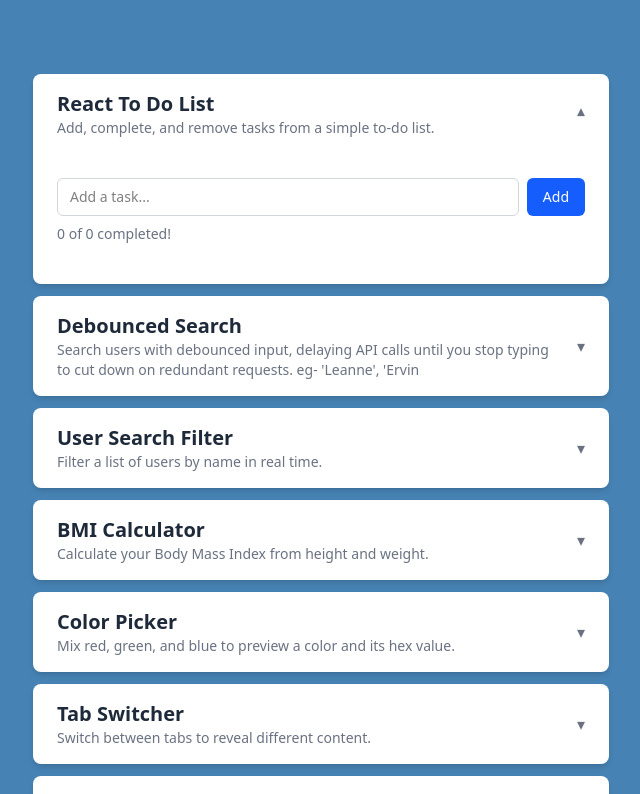
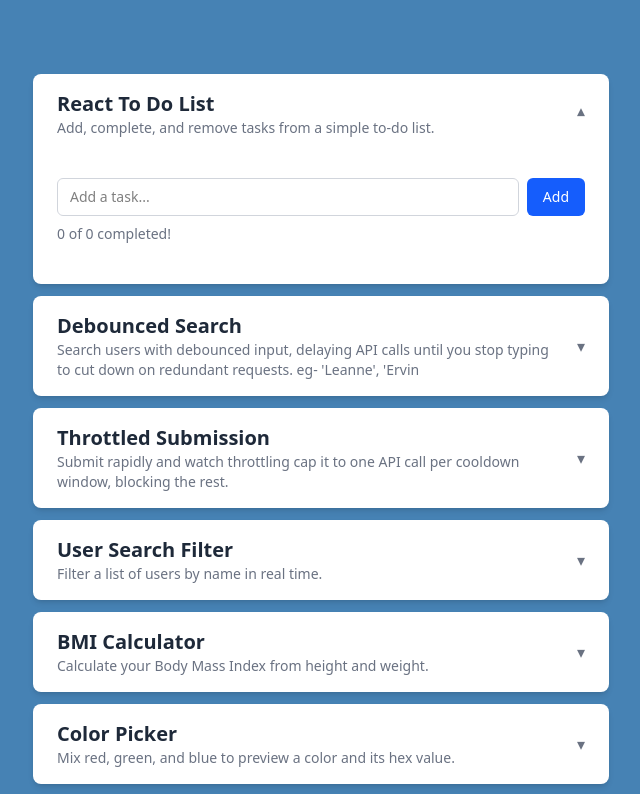
Before and after one commit to arath089/react-components, a React (Vite) app: page / in a window 1280 px wide. Shown: the part 318-1112 px from the top of the page, without its empty margins (319-959 px from the left). Built offline with nearby package versions, Linux system fonts and the light colour scheme; a web font is replaced by a local one.

Commit message:
feat: Add Throttled Submit component

```diff
--- a/src/App.jsx
+++ b/src/App.jsx
@@ -9,6 +9,7 @@ import Stopwatch from "./Stopwatch/Stopwatch";
 import StarRating from "./StarRating/StarRating";
 import OrderList from "./OrderList/OrderList";
 import DebouncedSearch from "./DebounceSearch/DebouncedSearch";
+import ThrottledSearch from "./ThrottledSearch/ThrottledSearch";
 
 export default function App() {
   return (
@@ -33,6 +34,12 @@ export default function App() {
           description="Search users with debounced input, delaying API calls until you stop typing to cut down on redundant requests. eg- 'Leanne', 'Ervin"
         >
           <DebouncedSearch />
+        </AccordionItem>
+        <AccordionItem
+          title="Throttled Submission"
+          description="Submit rapidly and watch throttling cap it to one API call per cooldown window, blocking the rest."
+        >
+          <ThrottledSearch />
         </AccordionItem>
         <AccordionItem
           title="User Search Filter"
--- /dev/null
+++ b/src/ThrottledSearch/ThrottledSearch.jsx
@@ -0,0 +1,136 @@
+import { useEffect, useState, useRef } from "react";
+
+function throttle(fn, delay) {
+  let isActive = false;
+
+  return function (...args) {
+    // in cooldown
+    if (isActive) return;
+
+    // fire the function
+    fn(...args);
+
+    // start the cooldown
+    isActive = true;
+    setTimeout(() => {
+      isActive = false; // cooldown over
+    }, delay);
+  };
+}
+
+export default function ThrottledSearch() {
+  const [isThrottled, setIsThrottled] = useState(false);
+  const [secondsLeft, setSecondsLeft] = useState(0);
+  const [isSubmitting, setIsSubmitting] = useState(false);
+  const [lastSubmittedAt, setLastSubmittedAt] = useState(null);
+
+  // Metrics
+  const [clicks, setClicks] = useState(0);
+  const [apiCalls, setApiCalls] = useState(0);
+  const blocked = clicks - apiCalls;
+
+  const throttledSubmit = useRef(
+    throttle(async () => {
+      setIsSubmitting(true);
+      setApiCalls((prev) => prev + 1);
+
+      await new Promise((resolve) => setTimeout(resolve, 400));
+
+      setIsSubmitting(false);
+      setLastSubmittedAt(new Date().toLocaleTimeString());
+      setIsThrottled(true);
+      setSecondsLeft(2);
+    }, 2000)
+  ).current;
+
+  useEffect(() => {
+    if (!isThrottled) return;
+
+    const intervalId = setInterval(() => {
+      setSecondsLeft((prev) => {
+        if (prev <= 1) {
+          clearInterval(intervalId);
+          setIsThrottled(false);
+          return 0;
+        }
+        return prev - 1;
+      });
+    }, 1000);
+    return () => clearInterval(intervalId);
+  }, [isThrottled]);
+
+  return (
+    <div className="mx-auto flex w-full max-w-md flex-col gap-4">
+      <button
+        onClick={() => {
+          setClicks((prev) => prev + 1);
+          throttledSubmit();
+        }}
+        className={`rounded-md px-4 py-2 text-sm font-semibold text-white shadow-sm transition ${
+          isThrottled
+            ? "cursor-not-allowed bg-gray-300"
+            : "bg-blue-600 hover:bg-blue-700"
+        }`}
+      >
+        Submit
+      </button>
+
+      <div className="grid grid-cols-3 gap-2">
+        <div className="flex flex-col items-center gap-1 rounded-md border border-gray-200 bg-white p-3 text-center shadow-sm">
+          <span className="text-2xl font-bold text-red-500">{clicks}</span>
+          <span className="text-xs font-medium uppercase tracking-wide text-gray-500">
+            Clicks
+          </span>
+        </div>
+        <div className="flex flex-col items-center gap-1 rounded-md border border-gray-200 bg-white p-3 text-center shadow-sm">
+          <span className="text-2xl font-bold text-blue-600">{apiCalls}</span>
+          <span className="text-xs font-medium uppercase tracking-wide text-gray-500">
+            API Calls
+          </span>
+        </div>
+        <div className="flex flex-col items-center gap-1 rounded-md border border-gray-200 bg-white p-3 text-center shadow-sm">
+          <span className="text-2xl font-bold text-green-600">{blocked}</span>
+          <span className="text-xs font-medium uppercase tracking-wide text-gray-500">
+            Blocked
+          </span>
+        </div>
+      </div>
+
+      {isSubmitting && <p className="text-sm text-gray-500">Submitting...</p>}
+      {isThrottled && !isSubmitting && (
+        <p className="rounded-md border border-amber-200 bg-amber-50 p-3 text-sm text-amber-700">
+          Cooling down — try again in {secondsLeft}s
+        </p>
+      )}
+      {lastSubmittedAt && !isThrottled && !isSubmitting && (
+        <p className="rounded-md border border-green-200 bg-green-50 p-3 text-sm text-green-700">
+          Last submitted at {lastSubmittedAt}
+        </p>
+      )}
+    </div>
+  );
+}
+
+/*
+DECOMPOSITION
+1. What values can change? Cooldown indicator, submitting state, click/API-call metrics
+2. Which changes UPDATE the UI? all of them
+3. What does the USER do? User clicks Submit, possibly rapidly, during the cooldown window
+4. What does the UI show? Submitting state, then a cooldown message with seconds remaining,
+   plus metrics showing total clicks vs. API calls that actually fired vs. clicks throttle blocked
+
+MAPPING:
+"throttle till 2000ms" -> isThrottled -> useState(false)
+"cooldown indicator" -> derived from isThrottled -> use setInterval
+"Submitted message" -> lastSubmittedAt -> set once the throttled fn actually runs
+"seconds left" -> secondsLeft -> useState(0)
+"clicks" -> every click on Submit increments this, whether throttled or not
+"apiCalls" -> only increments when the throttle lets the call through
+"blocked" -> derived: clicks - apiCalls
+
+USEEFFECT:
+ when isThrottled = true, start setInterval, decrement secondsLeft every 1000ms
+ when secondsLeft hits 0, clear interval, setIsThrottled(false)
+ dependency: [isThrottled]
+ cleanup: clearInterval
+*/
```
